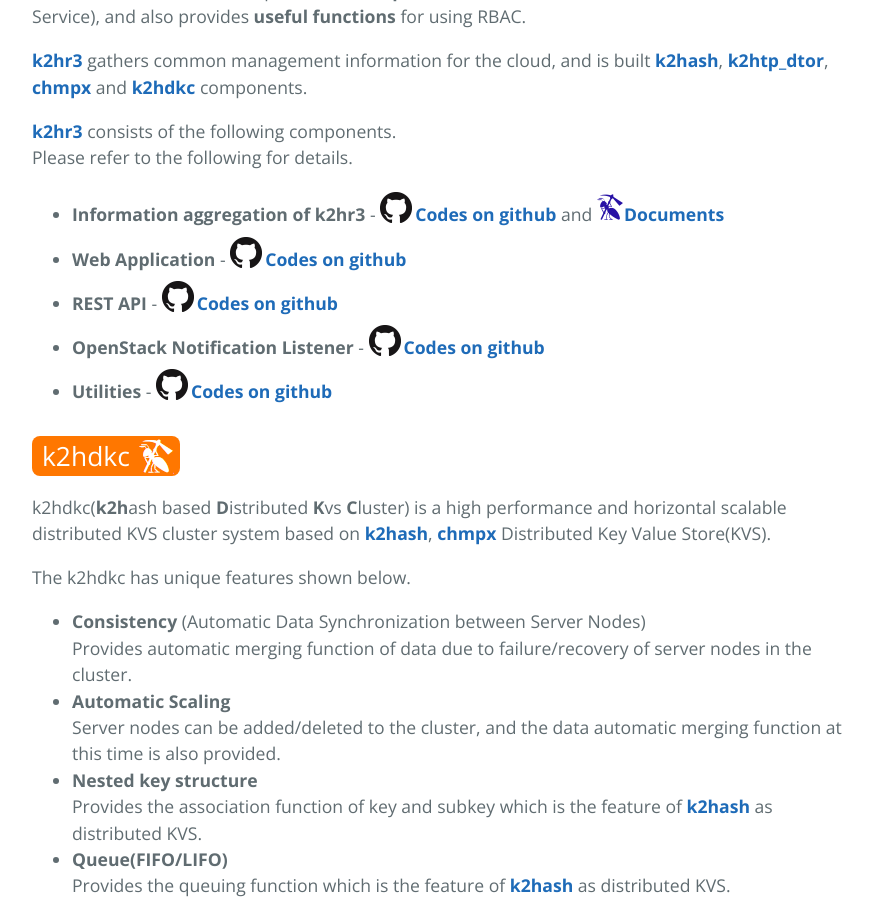
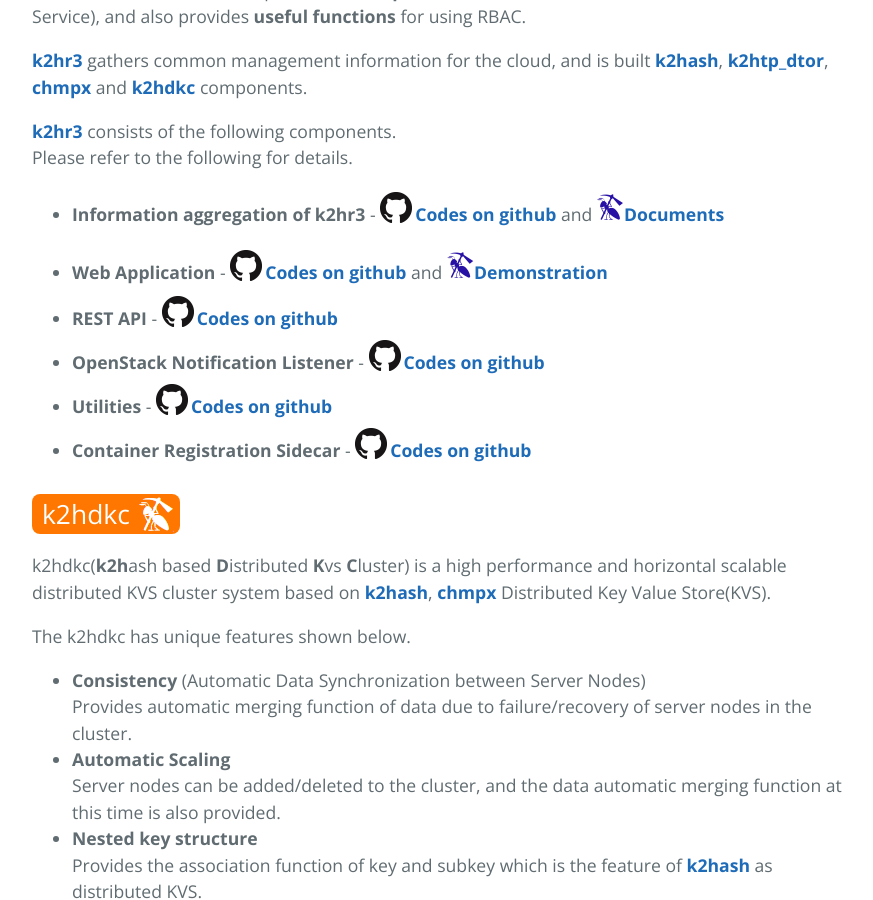
Before and after one commit to yahoojapan/AntPickax, a Jekyll site: the page built from index.md, in a window 1280 px wide and 900 px high, scrolled down 2678 px. Shown: the whole window, without its empty margins (192-1065 px from the left). Built offline with Jekyll 4.4.1, drawn with Linux system fonts in a browser that asks for light colours; comment, search, counter and statistics services are not loaded.

Commit message:
K2HR3 supports kubernetes pod and container for role member

```diff
--- a/index.md
+++ b/index.md
@@ -77,13 +77,15 @@ A very fast and powerful lock library for multithread and multiprocess used in [
 Please refer to the following for details.
 - **Information aggregation of k2hr3** - {{ page.github_icon }}[**Codes on github**](https://github.com/yahoojapan/k2hr3) and {{ page.antpickax_icon }}[**Documents**](https://k2hr3.antpick.ax/)
 
-- **Web Application** - {{ page.github_icon }}[**Codes on github**](https://github.com/yahoojapan/k2hr3_app)
+- **Web Application** - {{ page.github_icon }}[**Codes on github**](https://github.com/yahoojapan/k2hr3_app) and {{ page.antpickax_icon }}[**Demonstration**](https://demo.k2hr3.antpick.ax/)
 
 - **REST API** - {{ page.github_icon }}[**Codes on github**](https://github.com/yahoojapan/k2hr3_api)
 
 - **OpenStack Notification Listener** - {{ page.github_icon }}[**Codes on github**](https://github.com/yahoojapan/k2hr3_osnl)
 
 - **Utilities** - {{ page.github_icon }}[**Codes on github**](https://github.com/yahoojapan/k2hr3_utils)
+
+- **Container Registration Sidecar** - {{ page.github_icon }}[**Codes on github**](https://github.com/yahoojapan/k2hr3_sidecar)
 
 ## {{ page.title_k2hdkc }}
 k2hdkc(**k2h**ash based **D**istributed **K**vs **C**luster) is a high performance and horizontal scalable distributed KVS cluster system based on [**k2hash**](https://k2hash.antpick.ax/), [**chmpx**](https://chmpx.antpick.ax/) Distributed Key Value Store(KVS).
```
Also changed, not shown: indexja.md (+3 -1 lines).
